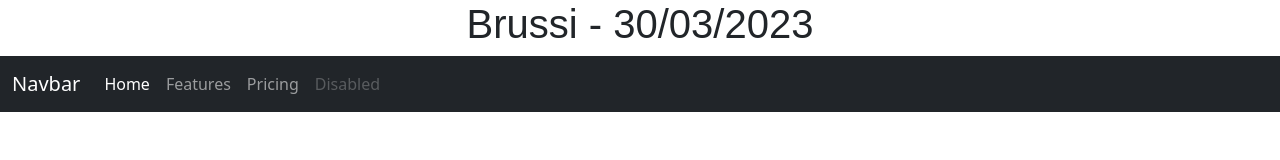
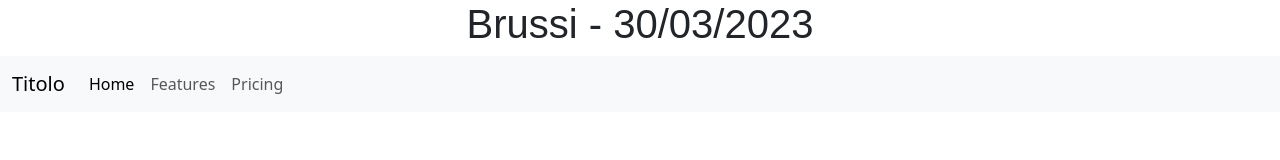
Before and after one commit to giovabrussi/Brussi-compito1, a plain HTML site: page index.html in a window 1280 px wide. Drawn offline with nearby package versions, Linux system fonts and the light colour scheme.

Commit message:
changed navbar

```diff
--- a/index.html
+++ b/index.html
@@ -11,9 +11,9 @@
 <body>
     <h1>Brussi - 30/03/2023</h1>
 
-<nav class="navbar navbar-expand-lg bg-dark" data-bs-theme="dark">
+<nav class="navbar navbar-expand-lg bg-light" data-bs-theme="light">
   <div class="container-fluid">
-    <a class="navbar-brand" href="#">Navbar</a>
+    <a class="navbar-brand" href="#">Titolo</a>
     <button class="navbar-toggler" type="button" data-bs-toggle="collapse" data-bs-target="#navbarNav" aria-controls="navbarNav" aria-expanded="false" aria-label="Toggle navigation">
       <span class="navbar-toggler-icon"></span>
     </button>
@@ -28,9 +28,7 @@
         <li class="nav-item">
           <a class="nav-link" href="#">Pricing</a>
         </li>
-        <li class="nav-item">
-          <a class="nav-link disabled">Disabled</a>
-        </li>
+
       </ul>
     </div>
   </div>
```
